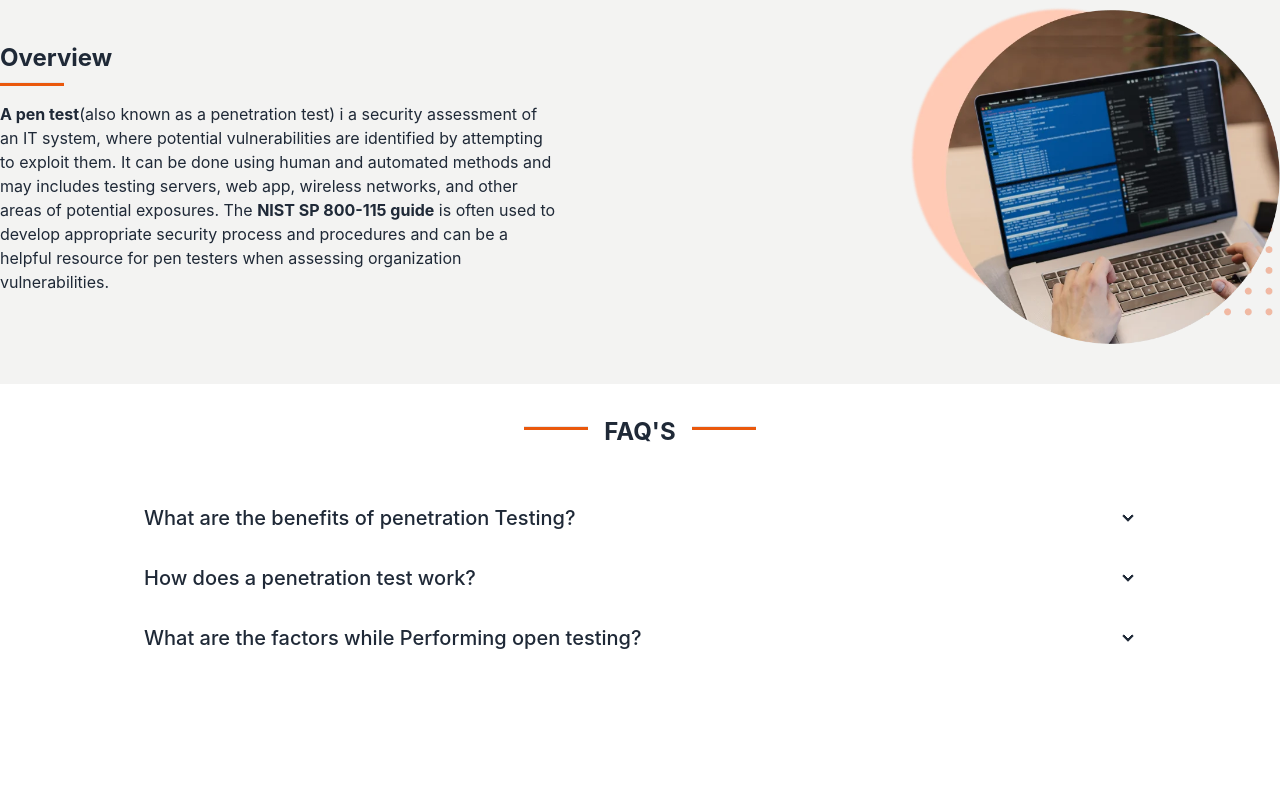
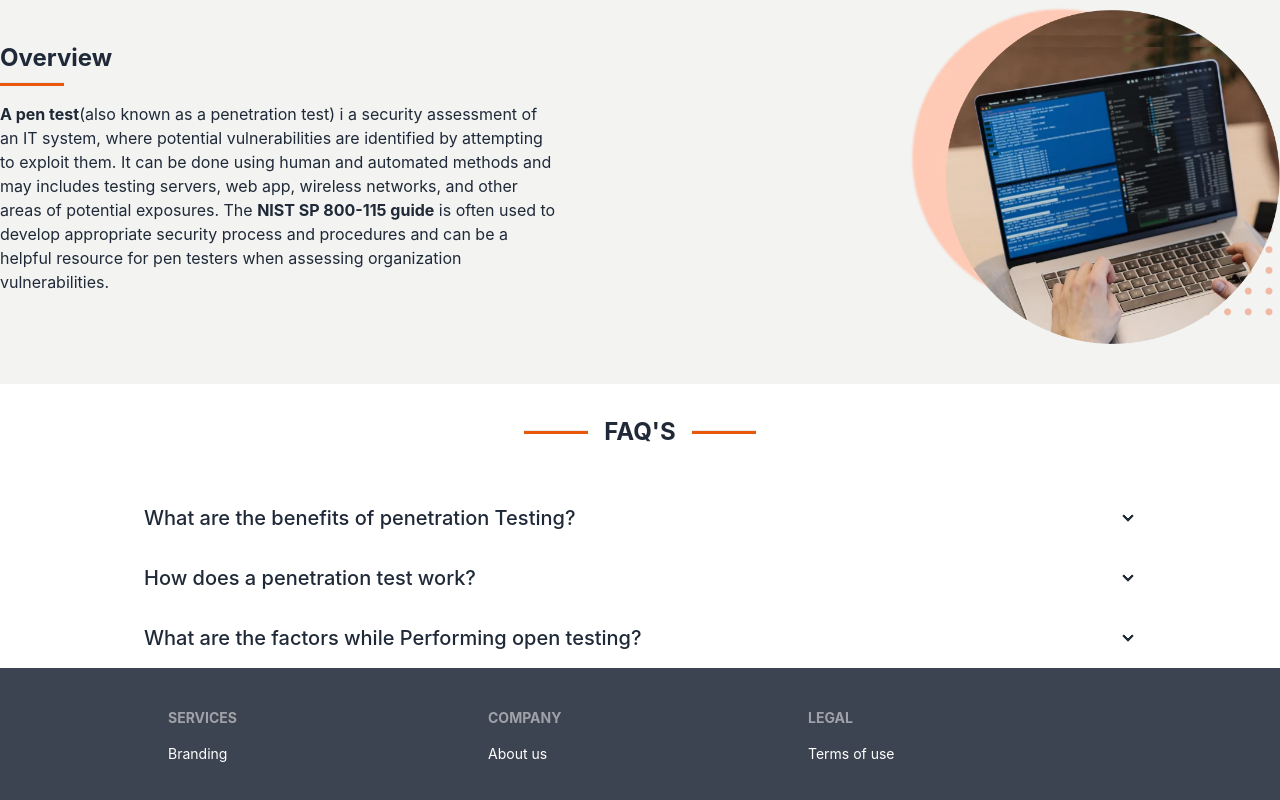
Before and after one commit to Sayeednayeem1/kratical-tech-task, a React (Create React App) app: page / in a window 1280 px wide. Shown: the part 1656-2456 px from the top of the page. Before the commit the page ends 2324 px from the top, so only its background shows below. Built offline with nearby package versions, Linux system fonts and the light colour scheme.

Commit message:
added footer

```diff
--- a/src/components/FAQ/FAQ.js
+++ b/src/components/FAQ/FAQ.js
@@ -4,9 +4,9 @@ const FAQ = () => {
     return (
         <div className='max-w-5xl mx-auto'>
             <div className='flex justify-center items-center mt-8 mb-10'>
-                <hr className='h-1 w-16 bg-orange-600 mb-4 mt-2' />
+                <hr className='h-1 w-16 bg-orange-600' />
                 <h1 className='text-2xl font-bold px-4'>FAQ'S</h1>
-                <hr className='h-1 w-16 bg-orange-600 mb-4 mt-2' />
+                <hr className='h-1 w-16 bg-orange-600 ' />
             </div>
 
             <div>
--- /dev/null
+++ b/src/components/Footer/Footer.js
@@ -0,0 +1,26 @@
+import React from 'react';
+
+const Footer = () => {
+    return (
+        <div className='bg-neutral'>
+            <div className='max-w-5xl mx-auto'>
+                <footer className="footer grid grid-cols-1 lg:grid-cols-3 p-10 text-neutral-content">
+                    <div>
+                        <span className="footer-title">Services</span>
+                        <a className="link link-hover">Branding</a>
+                    </div>
+                    <div>
+                        <span className="footer-title">Company</span>
+                        <a className="link link-hover">About us</a>
+                    </div>
+                    <div>
+                        <span className="footer-title">Legal</span>
+                        <a className="link link-hover">Terms of use</a>
+                    </div>
+                </footer>
+            </div>
+        </div>
+    );
+};
+
+export default Footer;
--- a/src/components/Home/Home.js
+++ b/src/components/Home/Home.js
@@ -3,6 +3,7 @@ import Banner from '../Banner/Banner';
 import BenefitsOfCodeReview from '../BenefitsOfCodeReview/BenefitsOfCodeReview';
 import CodeReviewCard from '../CodeReviewCard/CodeReviewCard';
 import FAQ from '../FAQ/FAQ';
+import Footer from '../Footer/Footer';
 import ParentFolder from '../KraticalDetails/ParentFolder';
 import Overview from '../Overview/Overview';
 
@@ -15,6 +16,7 @@ const Home = () => {
             <BenefitsOfCodeReview />
             <CodeReviewCard />
             <FAQ />
+            <Footer />
         </div>
     );
 };
```
